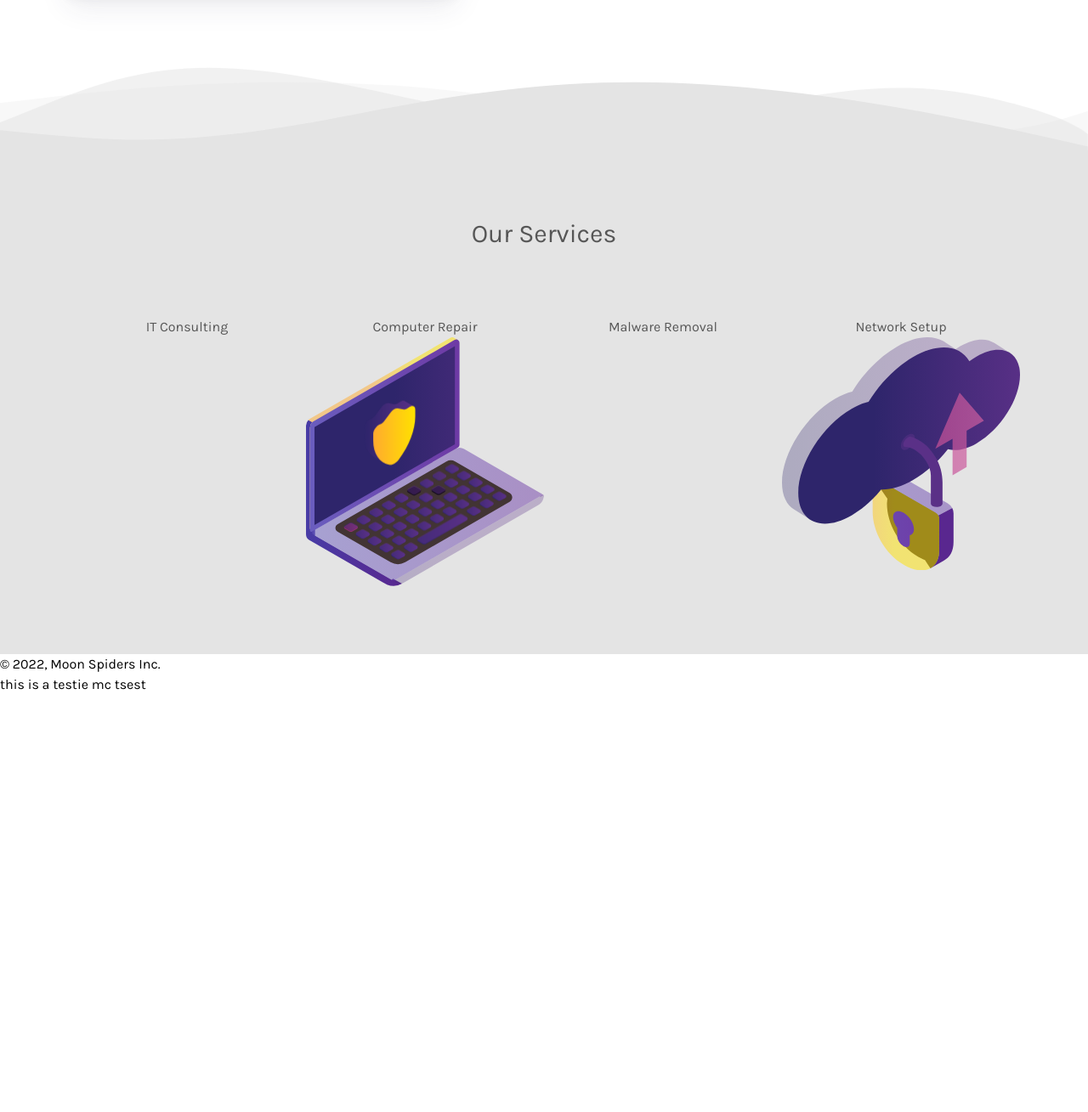
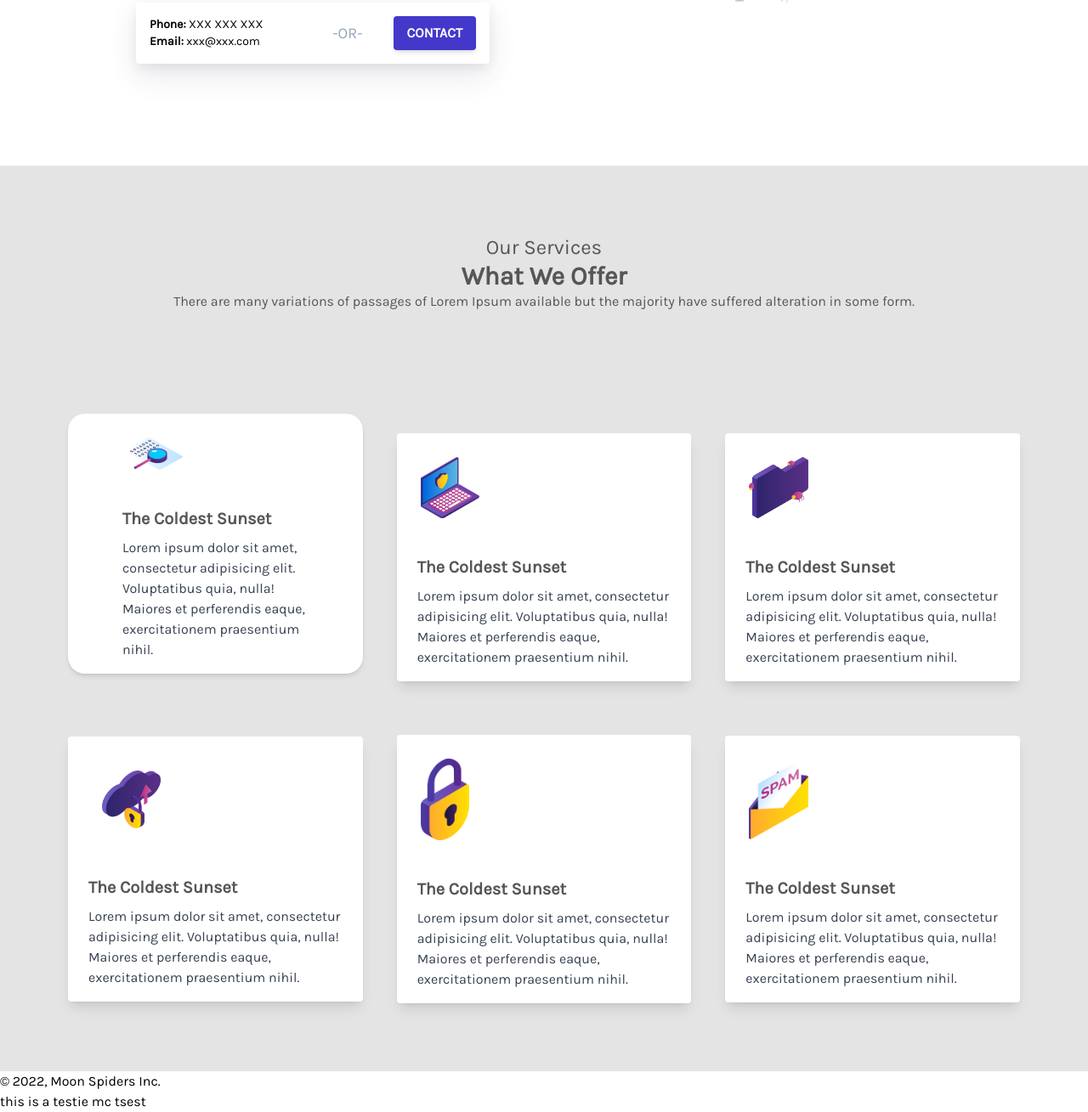
Before and after one commit to merumel/msp-site, a Gatsby site in the folder frontend/: page / in a window 1280 px wide. Shown: the part 585-1894 px from the top of the page at 85% size. Before the commit the page ends 1403 px from the top, so only its background shows below. Built offline with nearby package versions, Linux system fonts and the light colour scheme; Gatsby itself is replaced by a stand-in of ours.

Commit message:
more ui additions

```diff
--- a/frontend/package.json
+++ b/frontend/package.json
@@ -17,6 +17,7 @@
   "dependencies": {
     "@types/react": "^17.0.38",
     "@types/react-dom": "^17.0.11",
+    "daisyui": "^1.25.4",
     "gatsby": "^4.5.4",
     "gatsby-plugin-image": "^2.5.2",
     "gatsby-plugin-react-svg": "^3.1.0",
--- a/frontend/src/pages/index.tsx
+++ b/frontend/src/pages/index.tsx
@@ -5,9 +5,11 @@ import { Link } from "gatsby";
 import { StaticImage } from "gatsby-plugin-image"
 import ServerIcon from "../assets/server-vec.svg";
 import CityscapeImage from "../assets/cityscape.svg";
-import LaptopImage from "../assets/laptopguard.svg";
+import CloudImage from "../assets/cloud.svg";
+import CodeImage from "../assets/code.svg";
 import LockImage from "../assets/lock.svg";
-import ServerImage from "../assets/cloudlock.svg"
+import ShieldGuardImage from "../assets/shieldguard.svg";
+import DocumentImage from "../assets/document.svg"
 
 
 const IndexPage = () => {
@@ -16,13 +18,13 @@ const IndexPage = () => {
             <div
             className="grid grid-cols-1 divide-y-0 items-center"
             >
-                <div className="flex mt-15 font-sans font-hairline self-start ">
+                <div className="flex mx-auto mt-15 font-sans p-10 font-hairline self-start ">
 
-                    <div className="w-1/2 h-1/2 p-20">
+                    <div className="container justify-center w-1/2 h-1/2 p-20 ml-10">
                         <h1 className="text-3xl md:text-5xl text-black leading-tight">
                             Your Trusted IT Consultant - Serving You and Your business.
                         </h1>
-                        <p className="text-base pt-4">
+                        <p className="text-lg pt-4">
                             Lorem ipsum dolor sit amet, consectetur adipiscing elit, sed do eiusmod tempor incididunt ut labore et dolore magna aliqua. Ut enim ad minim veniam, quis nostrud exercitation ullamco laboris nisi ut aliquip ex ea commodo consequat.
                         </p>
                         <div className="container pr-6 mt-10 self-start">
@@ -53,36 +55,82 @@ const IndexPage = () => {
                     </div>
                     </div>
 
-                    <div className="w-1/2 border-solid">
-                        <CityscapeImage className=""/>
+                    <div className="flex justify-center mx-auto w-4/12 mt-5">
+                        <CityscapeImage className="mx-auto"/>
                     </div>
                 </div>
-                <div className="custom-shape-divider-bottom-1643009459">
-                    <svg data-name="Layer 1" xmlns="http://www.w3.org/2000/svg" viewBox="0 0 1200 120" preserveAspectRatio="none">
-                        <path d="M0,0V46.29c47.79,22.2,103.59,32.17,158,28,70.36-5.37,136.33-33.31,206.8-37.5C438.64,32.43,512.34,53.67,583,72.05c69.27,18,138.3,24.88,209.4,13.08,36.15-6,69.85-17.84,104.45-29.34C989.49,25,1113-14.29,1200,52.47V0Z" opacity=".25" className="shape-fill"></path>
-                        <path d="M0,0V15.81C13,36.92,27.64,56.86,47.69,72.05,99.41,111.27,165,111,224.58,91.58c31.15-10.15,60.09-26.07,89.67-39.8,40.92-19,84.73-46,130.83-49.67,36.26-2.85,70.9,9.42,98.6,31.56,31.77,25.39,62.32,62,103.63,73,40.44,10.79,81.35-6.69,119.13-24.28s75.16-39,116.92-43.05c59.73-5.85,113.28,22.88,168.9,38.84,30.2,8.66,59,6.17,87.09-7.5,22.43-10.89,48-26.93,60.65-49.24V0Z" opacity=".5" className="shape-fill"></path>
-                        <path d="M0,0V5.63C149.93,59,314.09,71.32,475.83,42.57c43-7.64,84.23-20.12,127.61-26.46,59-8.63,112.48,12.24,165.56,35.4C827.93,77.22,886,95.24,951.2,90c86.53-7,172.46-45.71,248.8-84.81V0Z" className="shape-fill"></path>
-                    </svg>
-                </div>
-                <div className="p-20 mt-15 font-sans grid grid-cols-4 content-center font-hairline self-start bg-[#e4e4e4] text-[#565656]">
-                    <div className="col-span-4 pb-20 items-center">
-                        <h1 className="text-center text-3xl">Our Services</h1>
+
+                <div className="p-20 mt-15 font-sans grid grid-cols-3 gap-10 items-center justify-center font-hairline self-start bg-[#e4e4e4] text-[#565656]">
+                    <div className="col-span-3 pb-20 items-center">
+                        <h1 className="text-center text-2xl">Our Services</h1>
+                        <h2 className="text-center font-bold text-3xl">What We Offer</h2>
+                        <p className="text-base text-center text-body-color">
+                            There are many variations of passages of Lorem Ipsum available
+                            but the majority have suffered alteration in some form.
+                        </p>
                     </div>
-                    <div>
-                        <h1 className="text-center">IT Consulting</h1>
+                    <div className="md:px-7
+               xl:px-10
+               rounded-[20px]
+               bg-white
+               shadow-md
+               hover:shadow-lg
+               mb-8">
+                        <StaticImage className="w-3/12 m-7" src="../images/code.png" alt="Sunset in the mountains"/>
+                        <div className="px-6 py-4">
+                            <div className="font-bold text-xl mb-2">The Coldest Sunset</div>
+                            <p className="text-gray-700 text-base">
+                            Lorem ipsum dolor sit amet, consectetur adipisicing elit. Voluptatibus quia, nulla! Maiores et perferendis eaque, exercitationem praesentium nihil.
+                            </p>
+                        </div>
                     </div>
-                    <div>
-                        <h1 className="text-center">Computer Repair</h1>
-                        <LaptopImage />
+                    <div className="justify-center max-w-sm rounded overflow-hidden shadow-lg bg-white">
+                        <StaticImage className="w-1/5 m-7" src="../images/laptop_1.png" alt="Sunset in the mountains"/>
+                        <div className="px-6 py-4">
+                            <div className="font-bold text-xl mb-2">The Coldest Sunset</div>
+                            <p className="text-gray-700 text-base">
+                            Lorem ipsum dolor sit amet, consectetur adipisicing elit. Voluptatibus quia, nulla! Maiores et perferendis eaque, exercitationem praesentium nihil.
+                            </p>
+                        </div>
                     </div>
-                    <div>
-                        <h1 className="text-center">Malware Removal</h1>
+                    <div className="max-w-sm rounded overflow-hidden shadow-lg bg-white">
+                        <StaticImage className="w-1/5 m-7" src="../images/document.png" alt="Sunset in the mountains"/>
+                        <div className="px-6 py-4">
+                            <div className="font-bold text-xl mb-2">The Coldest Sunset</div>
+                            <p className="text-gray-700 text-base">
+                            Lorem ipsum dolor sit amet, consectetur adipisicing elit. Voluptatibus quia, nulla! Maiores et perferendis eaque, exercitationem praesentium nihil.
+                            </p>
+                        </div>
                     </div>
-                    <div>
-                        <h1 className="text-center">Network Setup</h1>
-                        <ServerImage />
+                    <div className="max-w-sm rounded overflow-hidden shadow-lg bg-white">
+                        <StaticImage className="w-1/5 m-10" src="../images/cloud.png" alt="Sunset in the mountains"/>
+                        <div className="px-6 py-4">
+                            <div className="font-bold text-xl mb-2">The Coldest Sunset</div>
+                            <p className="text-gray-700 text-base">
+                            Lorem ipsum dolor sit amet, consectetur adipisicing elit. Voluptatibus quia, nulla! Maiores et perferendis eaque, exercitationem praesentium nihil.
+                            </p>
+                        </div>
+                    </div>
+                    <div className="justify-center max-w-sm rounded overflow-hidden shadow-lg bg-white">
+                        <StaticImage className="w-1/6 m-7" src="../images/lock.png" alt="Sunset in the mountains"/>
+                        <div className="px-6 py-4">
+                            <div className="font-bold text-xl mb-2">The Coldest Sunset</div>
+                            <p className="text-gray-700 text-base">
+                            Lorem ipsum dolor sit amet, consectetur adipisicing elit. Voluptatibus quia, nulla! Maiores et perferendis eaque, exercitationem praesentium nihil.
+                            </p>
+                        </div>
+                    </div>
+                    <div className="justify-center max-w-sm rounded overflow-hidden shadow-lg bg-white">
+                        <StaticImage className="w-1/5 m-7" src="../images/mail.png" alt="Sunset in the mountains"/>
+                        <div className="px-6 py-4">
+                            <div className="font-bold text-xl mb-2">The Coldest Sunset</div>
+                            <p className="text-gray-700 text-base">
+                            Lorem ipsum dolor sit amet, consectetur adipisicing elit. Voluptatibus quia, nulla! Maiores et perferendis eaque, exercitationem praesentium nihil.
+                            </p>
+                        </div>
+                    </div>
 
-                    </div>
+
 
                 </div>
 
```
Also changed, not shown: frontend/src/assets/cloudlock.svg (deleted), frontend/src/assets/laptopguard.svg (deleted), frontend/src/assets/lock.svg (deleted), frontend/src/assets/page.svg (deleted), frontend/src/assets/shieldguard.svg (deleted), frontend/src/images/cloud.png (added), frontend/src/images/code.png (added), frontend/src/images/document.png (added), frontend/src/images/laptop_1.png (added), frontend/src/images/lock.png (added), frontend/src/images/mail.png (added), 1 other file.
